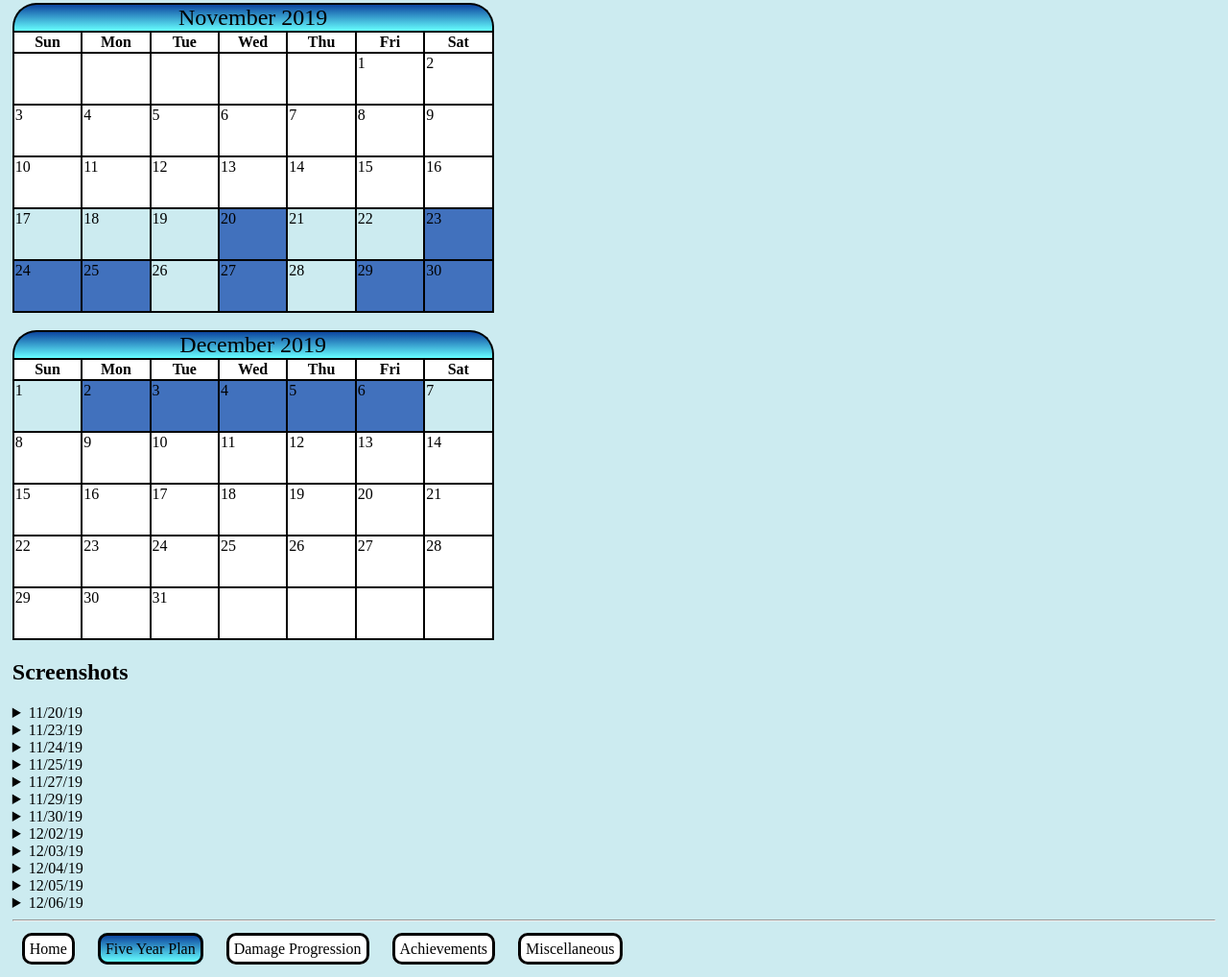
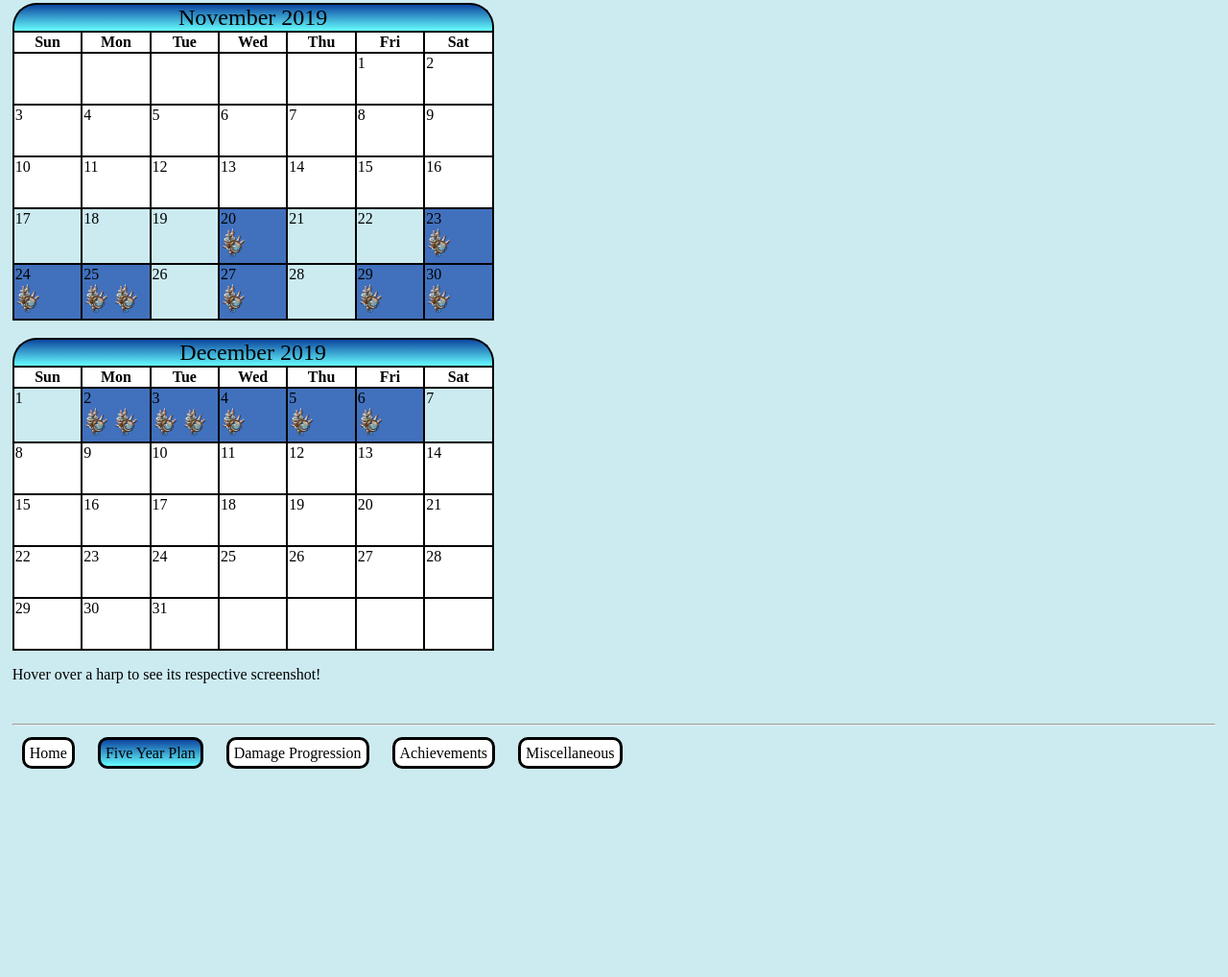
Before and after one commit to Jalastin/jalastin.github.io, a plain HTML site: page Granblue/gbf5yrplan.html in a window 1280 px wide. Shown: the part 440-1458 px from the top of the page at 96% size. After the commit the page ends 1254 px from the top, so only its background shows below. Drawn offline with Linux system fonts and the light colour scheme.

Commit message:
Add files via upload

```diff
--- a/Granblue/css/style.css
+++ b/Granblue/css/style.css
@@ -115,3 +115,27 @@ td.filler{
 td.drop{
     background: #4171BD;
 }
+.test{
+    font-size: 30px;
+}
+td.drop:hover + .test{
+    font-size:300px;
+}
+img.drop{
+    display: inline-block;
+    width: 40%;
+}
+img.dropoff{
+    position: absolute;
+    width:350px;
+    top:500px;
+    right:225px;
+    display: none;
+}
+img.dropon{
+    position: absolute;
+    width:350px;
+    top:500px;
+    right:225px;
+    display: inline-block;
+}
--- a/Granblue/gbf5yrplan.html
+++ b/Granblue/gbf5yrplan.html
@@ -5,6 +5,7 @@
     <title>Jalastin's Granblue Stuff</title>
     <link rel="icon" type="image/png" sizes="96x96" href="imgs/favicon-96x96.png">
     <link rel="stylesheet" href="css/style.css">
+    <script src="js/scripts.js"></script>
 </head>
 <body>
     <header>
@@ -73,31 +74,43 @@
                     <td>17</td>
                     <td>18</td>
                     <td>19</td>
-                    <td class="drop">20</td>
+                    <td class="drop">20
+                        <br>
+                        <img src="imgs/europaharp.png" alt="1" class="drop" onmouseover="showDrop(this)" onmouseout="hideDrop(this)">
+                    </td>
                     <td>21</td>
                     <td>22</td>
-                    <td class="drop">23</td>
+                    <td class="drop">23
+                        <br>
+                        <img src="imgs/europaharp.png" alt="2" class="drop" onmouseover="showDrop(this)" onmouseout="hideDrop(this)">
+                    </td>
                 </tr>
                 <tr>
-                    <td class="drop">24</td>
-                    <td class="drop">25</td>
+                    <td class="drop">24
+                        <br>
+                        <img src="imgs/europaharp.png" alt="3" class="drop" onmouseover="showDrop(this)" onmouseout="hideDrop(this)">
+                    </td>
+                    <td class="drop">25
+                        <br>
+                        <img src="imgs/europaharp.png" alt="4" class="drop" onmouseover="showDrop(this)" onmouseout="hideDrop(this)">
+                        <img src="imgs/europaharp.png" alt="5" class="drop" onmouseover="showDrop(this)" onmouseout="hideDrop(this)">
+                    </td>
                     <td>26</td>
-                    <td class="drop">27</td>
+                    <td class="drop">27
+                        <br>
+                        <img src="imgs/europaharp.png" alt="6" class="drop" onmouseover="showDrop(this)" onmouseout="hideDrop(this)">
+                    </td>
                     <td>28</td>
-                    <td class="drop">29</td>
-                    <td class="drop">30</td>
+                    <td class="drop">29
+                        <br>
+                        <img src="imgs/europaharp.png" alt="7" class="drop" onmouseover="showDrop(this)" onmouseout="hideDrop(this)">
+                    </td>
+                    <td class="drop">30
+                        <br>
+                        <img src="imgs/europaharp.png" alt="8" class="drop" onmouseover="showDrop(this)" onmouseout="hideDrop(this)">
+                    </td>
                 </tr>
             </tbody>
-            <!-- <tfoot>
-                <tr>
-                    <td colspan="10">Total Drops</td>
-                    <td colspan="10">15</td>
-                </tr>
-                <tr>
-                    <td colspan="10">Total Days Taken</td>
-                    <td colspan="10">20</td>
-                </tr>
-            </tfoot> -->
         </table>
         <br>
         <table class="calendar">
@@ -116,11 +129,28 @@
             <tbody>
                 <tr>
                     <td>1</td>
-                    <td class="drop">2</td>
-                    <td class="drop">3</td>
-                    <td class="drop">4</td>
-                    <td class="drop">5</td>
-                    <td class="drop">6</td>
+                    <td class="drop">2
+                        <br>
+                        <img src="imgs/europaharp.png" alt="9" class="drop" onmouseover="showDrop(this)" onmouseout="hideDrop(this)">
+                        <img src="imgs/europaharp.png" alt="10" class="drop" onmouseover="showDrop(this)" onmouseout="hideDrop(this)">
+                    </td>
+                    <td class="drop">3
+                        <br>
+                        <img src="imgs/europaharp.png" alt="11" class="drop" onmouseover="showDrop(this)" onmouseout="hideDrop(this)">
+                        <img src="imgs/europaharp.png" alt="12" class="drop" onmouseover="showDrop(this)" onmouseout="hideDrop(this)">
+                    </td>
+                    <td class="drop">4
+                        <br>
+                        <img src="imgs/europaharp.png" alt="13" class="drop" onmouseover="showDrop(this)" onmouseout="hideDrop(this)">
+                    </td>
+                    <td class="drop">5
+                        <br>
+                        <img src="imgs/europaharp.png" alt="14" class="drop" onmouseover="showDrop(this)" onmouseout="hideDrop(this)">
+                    </td>
+                    <td class="drop">6
+                        <br>
+                        <img src="imgs/europaharp.png" alt="15" class="drop" onmouseover="showDrop(this)" onmouseout="hideDrop(this)">
+                    </td>
                     <td>7</td>
                 </tr>
                 <tr>
@@ -161,60 +191,25 @@
                 </tr>
             </tbody>
         </table>
+        <p>Hover over a harp to see its respective screenshot!</p>
+        <br>
     </section>
     <section id="pics">
-        <h2>Screenshots</h2>
-        <details>
-            <summary>11/20/19</summary>
-            <img class="ss" src="imgs/harpdrops/harp1.png" alt="1st harp drop">
-        </details>
-        <details>
-            <summary>11/23/19</summary>
-            <img class="ss" src="imgs/harpdrops/harp2.png" alt="2nd harp drop">
-        </details>
-        <details>
-            <summary>11/24/19</summary>
-            <img class="ss" src="imgs/harpdrops/harp3.png" alt="3rd harp drop">
-        </details>
-        <details>
-            <summary>11/25/19</summary>
-            <img class="ss" src="imgs/harpdrops/harp4.png" alt="4th harp drop">
-            <img class="ss" src="imgs/harpdrops/harp5.png" alt="5th harp drop">
-        </details>
-        <details>
-            <summary>11/27/19</summary>
-            <img class="ss" src="imgs/harpdrops/harp6.png" alt="6th harp drop">
-        </details>
-        <details>
-            <summary>11/29/19</summary>
-            <img class="ss" src="imgs/harpdrops/harp7.png" alt="7th harp drop">
-        </details>
-        <details>
-            <summary>11/30/19</summary>
-            <img class="ss" src="imgs/harpdrops/harp8.png" alt="8th harp drop">
-        </details>
-        <details>
-            <summary>12/02/19</summary>
-            <img class="ss" src="imgs/harpdrops/harp9.png" alt="9th harp drop">
-            <img class="ss" src="imgs/harpdrops/harp10.png" alt="10th harp drop">
-        </details>
-        <details>
-            <summary>12/03/19</summary>
-            <img class="ss" src="imgs/harpdrops/harp11.png" alt="11th harp drop">
-            <img class="ss" src="imgs/harpdrops/harp12.png" alt="12th harp drop">
-        </details>
-        <details>
-            <summary>12/04/19</summary>
-            <img class="ss" src="imgs/harpdrops/harp13.png" alt="13th harp drop">
-        </details>
-        <details>
-            <summary>12/05/19</summary>
-            <img class="ss" src="imgs/harpdrops/harp14.png" alt="14th harp drop">
-        </details>
-        <details>
-            <summary>12/06/19</summary>
-            <img class="ss" src="imgs/harpdrops/harp15.png" alt="15th harp drop">
-        </details>
+        <img id="drop1" class="dropoff" src="imgs/harpdrops/harp1.png" alt="1st harp drop">
+        <img id="drop2" class="dropoff" src="imgs/harpdrops/harp2.png" alt="2nd harp drop">
+        <img id="drop3" class="dropoff" src="imgs/harpdrops/harp3.png" alt="3rd harp drop">
+        <img id="drop4" class="dropoff" src="imgs/harpdrops/harp4.png" alt="4th harp drop">
+        <img id="drop5" class="dropoff" src="imgs/harpdrops/harp5.png" alt="5th harp drop">
+        <img id="drop6" class="dropoff" src="imgs/harpdrops/harp6.png" alt="6th harp drop">
+        <img id="drop7" class="dropoff" src="imgs/harpdrops/harp7.png" alt="7th harp drop">
+        <img id="drop8" class="dropoff" src="imgs/harpdrops/harp8.png" alt="8th harp drop">
+        <img id="drop9" class="dropoff" src="imgs/harpdrops/harp9.png" alt="9th harp drop">
+        <img id="drop10" class="dropoff" src="imgs/harpdrops/harp10.png" alt="10th harp drop">
+        <img id="drop11" class="dropoff" src="imgs/harpdrops/harp11.png" alt="11th harp drop">
+        <img id="drop12" class="dropoff" src="imgs/harpdrops/harp12.png" alt="12th harp drop">
+        <img id="drop13" class="dropoff" src="imgs/harpdrops/harp13.png" alt="13th harp drop">
+        <img id="drop14" class="dropoff" src="imgs/harpdrops/harp14.png" alt="14th harp drop">
+        <img id="drop15" class="dropoff" src="imgs/harpdrops/harp15.png" alt="15th harp drop">
     </section>
     <footer>
         <hr>
--- /dev/null
+++ b/Granblue/js/scripts.js
@@ -0,0 +1,12 @@
+/*For Five Year Plan*/
+function showDrop(harp) {
+    var num = harp.alt;
+    console.log(num);
+    var dropId = "drop" + num;
+    document.getElementById(dropId).className = "dropon";
+}
+function hideDrop(harp) {
+    var num = harp.alt;
+    var dropId = "drop" + num;
+    document.getElementById(dropId).className = "dropoff";
+}
```
